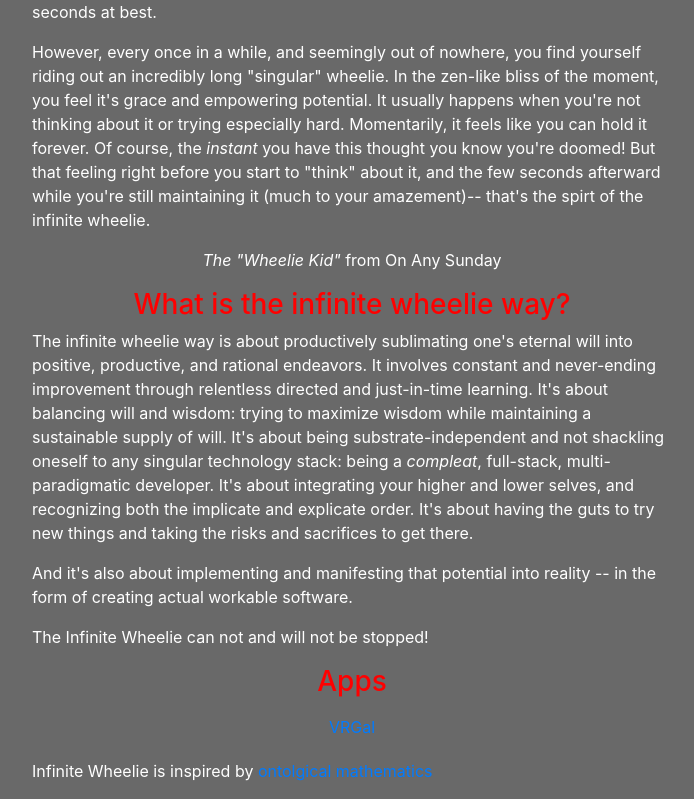
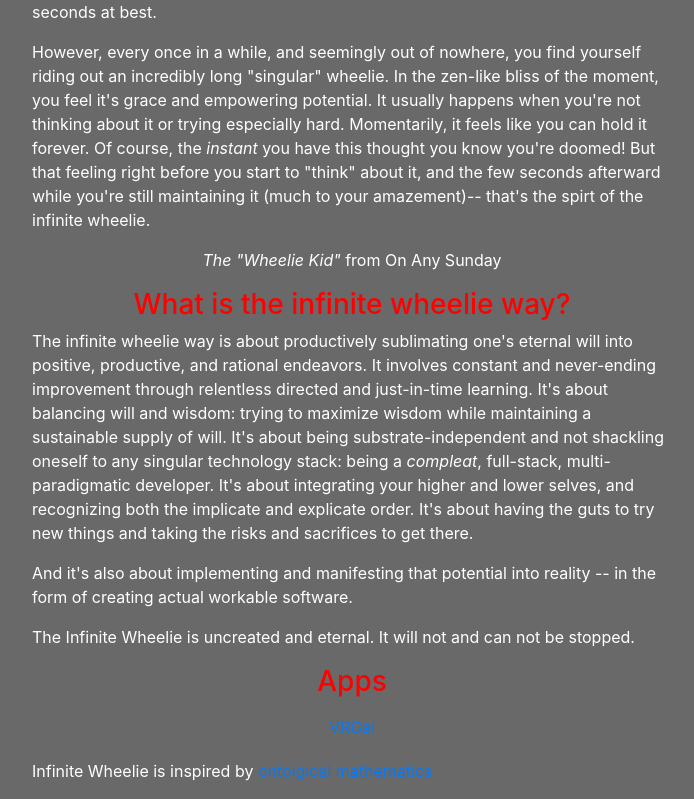
Before and after one commit to vt5491/iw, a React (Create React App) app: page / in a window 1280 px wide. Shown: the part 1379-2178 px from the top of the page, without its empty margins (288-982 px from the left). Built offline with nearby package versions, Linux system fonts and the light colour scheme.

Commit message:
v 0.2.1.  minor editing changes after first live push.

```diff
--- a/package.json
+++ b/package.json
@@ -1,6 +1,6 @@
 {
   "name": "iw",
-  "version": "0.2.0",
+  "version": "0.2.1",
   "private": true,
   "dependencies": {
     "bootstrap": "^4.1.3",
--- a/src/components/Mantra.jsx
+++ b/src/components/Mantra.jsx
@@ -101,7 +101,7 @@ class Mantra extends React.Component {
             acceleration to maintain. Now think of the feeling you experience
             when sustaining an exceptionally long one. As motocross-struck kids
             riding our bikes around the neighborhood, most of us could only hope
-            to sustain one for a few seconds at best.{" "}
+            to hold one for a few seconds at best.{" "}
           </p>
 
           <p>
@@ -139,7 +139,10 @@ class Mantra extends React.Component {
             reality -- in the form of creating actual workable software.{" "}
           </p>
 
-          <p>The Infinite Wheelie can not and will not be stopped!</p>
+          <p>
+            The Infinite Wheelie is uncreated and eternal. It will not and can
+            not be stopped.
+          </p>
 
           <h3 className="mantra-header">Apps</h3>
           <p />
```
Also changed, not shown: dev_notes/deploy.txt.
